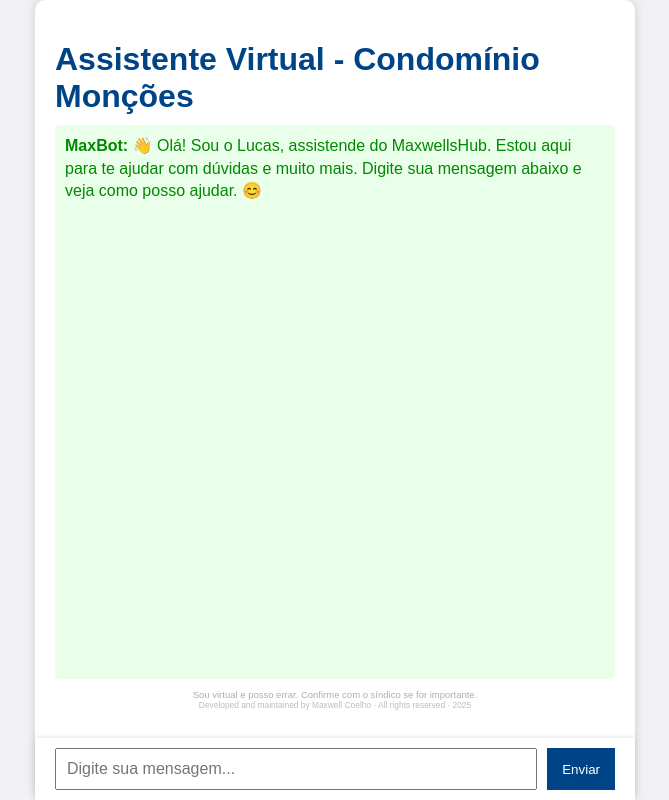
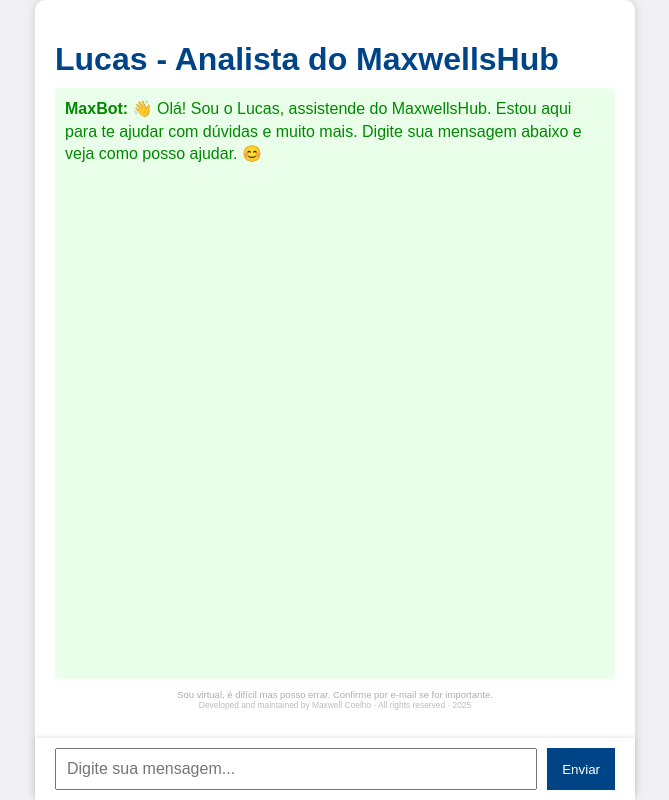
Before and after one commit to maxcoelhogit/MaxwellsHub-PWA, a website: page index.html in a window 1280 px wide. Shown: the whole page, without its empty margins (305-974 px from the left). Drawn offline with Linux system fonts and the light colour scheme.

Commit message:
Update index.html

```diff
--- a/index.html
+++ b/index.html
@@ -3,7 +3,7 @@
 <head>
   <meta charset="UTF-8" />
   <meta name="viewport" content="width=device-width, initial-scale=1.0" />
-  <title>MAXBOT - Assistente Virtual</title>
+  <title>MaxwellsHub</title>
 
   <!-- ✅ Ícone para fallback e PWA -->
   <link rel="icon" href="https://cdn-icons-png.flaticon.com/512/4712/4712027.png" />
@@ -14,7 +14,7 @@
 </head>
 <body>
   <div class="container">
-    <h1>Assistente Virtual - Condomínio Monções</h1>
+    <h1>Lucas - Analista do MaxwellsHub</h1>
     <div id="resposta" class="resposta"></div>
 
     <form id="pergunta-form">
@@ -30,7 +30,7 @@
 
     <footer>
       <div style="font-size: 0.85em; opacity: 0.8;">
-        Sou virtual e posso errar. Confirme com o síndico se for importante.
+        Sou virtual, é difícil mas posso errar. Confirme por e-mail se for importante.
       </div>
       <div style="font-size: 0.75em; opacity: 0.65;">
         Developed and maintained by Maxwell Coelho · All rights reserved · 2025
```
